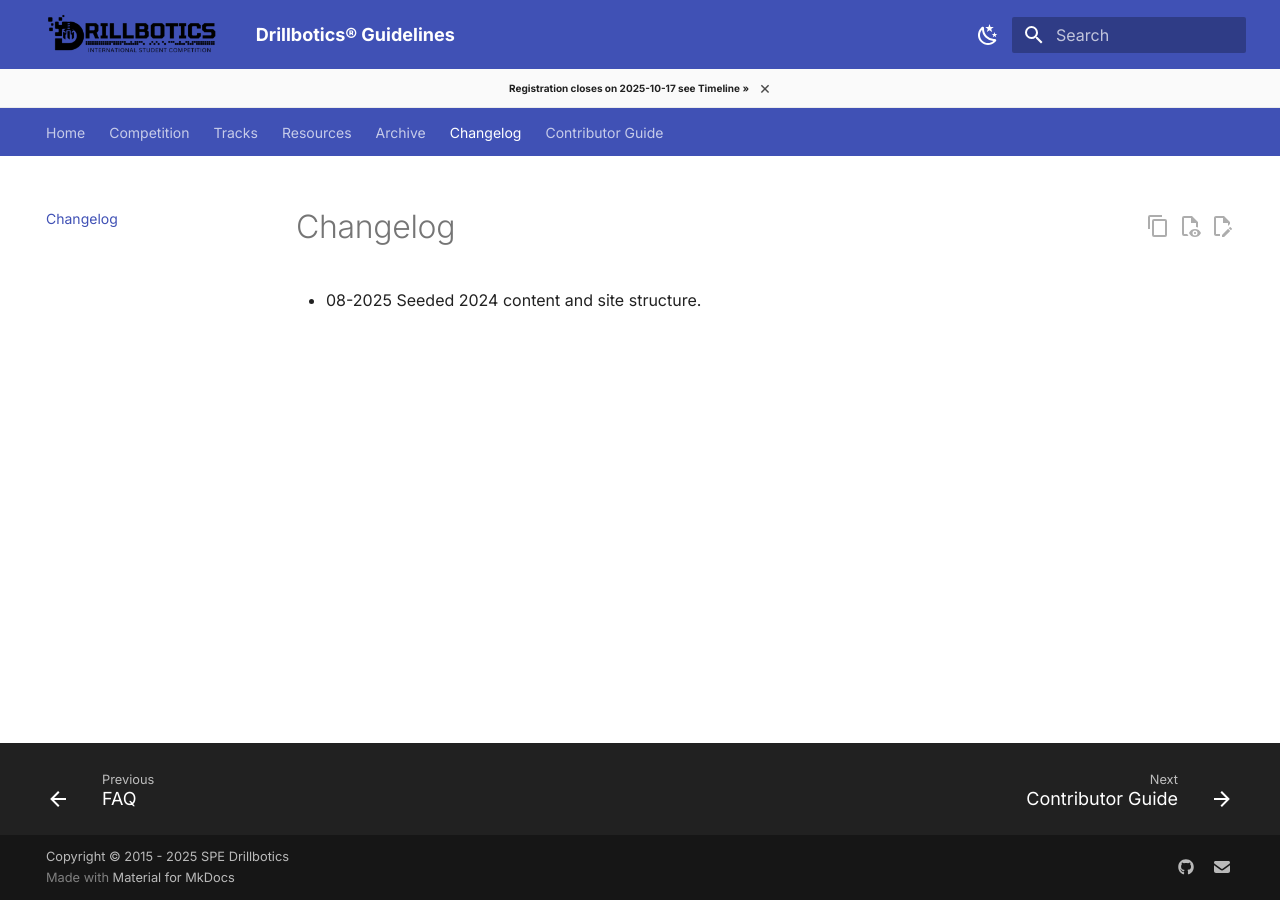
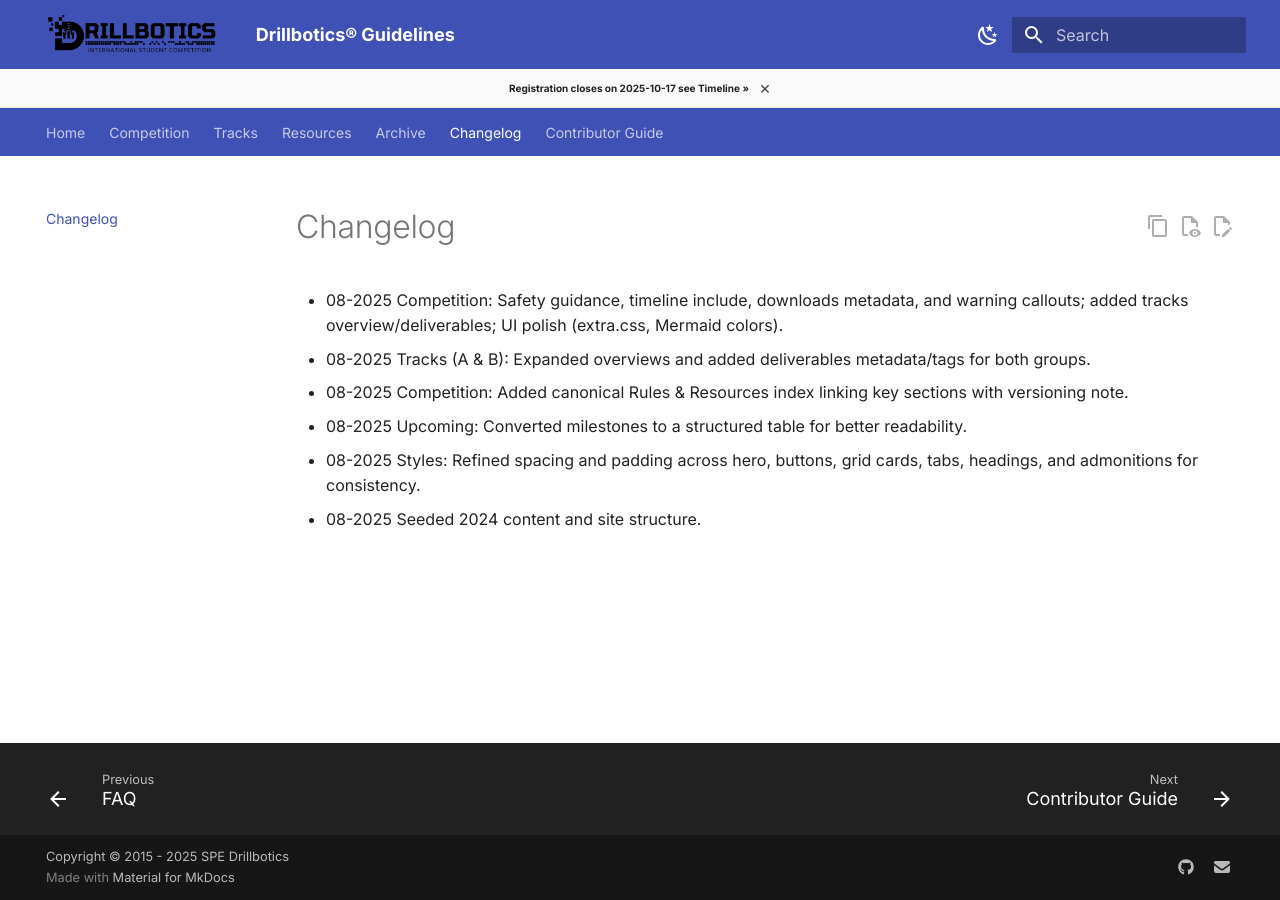
Before and after one commit to Open-Source-Drilling-Community/drillbotics-guidelines, an MkDocs documentation site: the page built from docs/changelog.md, in a window 1280 px wide. Built offline with MkDocs 1.6.1 and Material for MkDocs 9.7.7, drawn with Linux system fonts in a browser that asks for light colours; comment, search, counter and statistics services are not loaded; the version menu is left out.

Commit message:
📝 docs(changelog): update August 2025 competition and tracks details
- add safety guidance, timeline, downloads metadata, and warning callouts
- include tracks overview and deliverables metadata/tags for groups A & B
- add canonical Rules & Resources index with versioning note
- convert upcoming milestones to structured table for readability
- refine spacing and padding across UI elements for consistency

```diff
--- a/docs/changelog.md
+++ b/docs/changelog.md
@@ -1,3 +1,8 @@
 # Changelog
 
+- 08-2025 Competition: Safety guidance, timeline include, downloads metadata, and warning callouts; added tracks overview/deliverables; UI polish (extra.css, Mermaid colors).
+- 08-2025 Tracks (A & B): Expanded overviews and added deliverables metadata/tags for both groups.
+- 08-2025 Competition: Added canonical Rules & Resources index linking key sections with versioning note.
+- 08-2025 Upcoming: Converted milestones to a structured table for better readability.
+- 08-2025 Styles: Refined spacing and padding across hero, buttons, grid cards, tabs, headings, and admonitions for consistency.
 - 08-2025 Seeded 2024 content and site structure.
```
